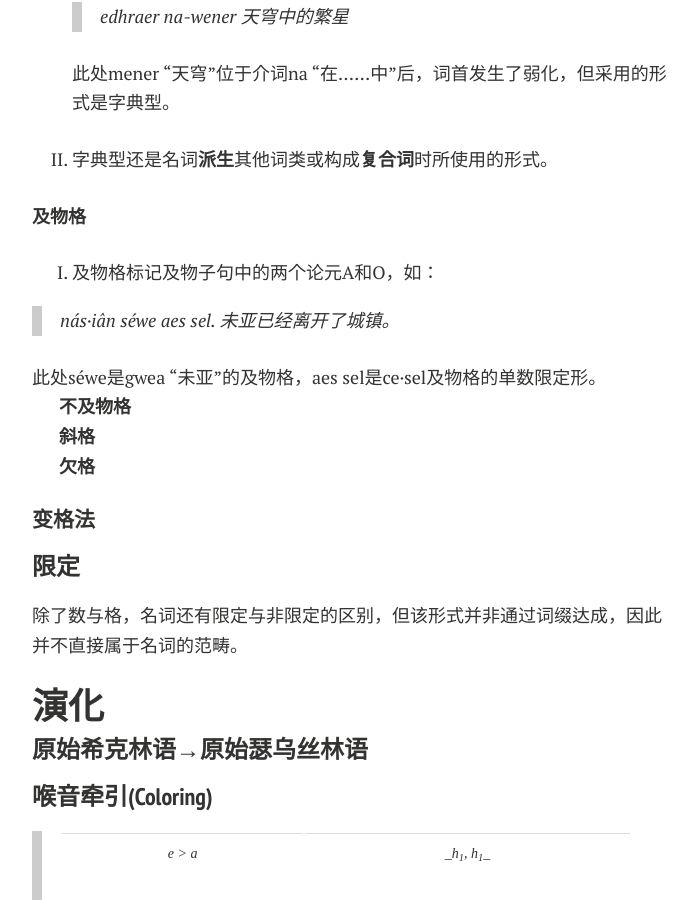
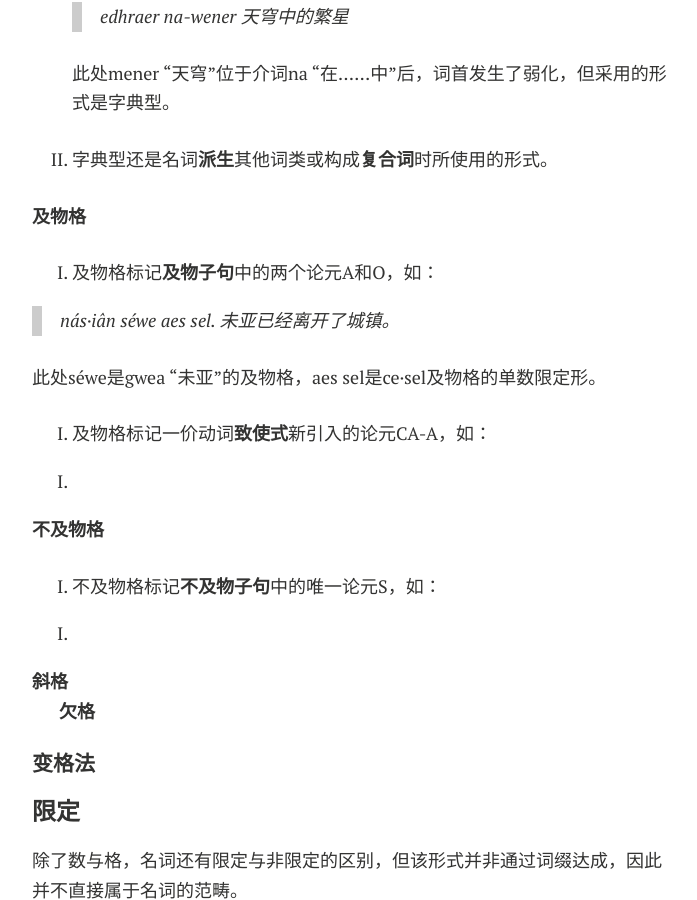
Before and after one commit to Kinnuch/kinnuch.github.io, a Jekyll site: the page built from laim/Theusṛin.md, in a window 1280 px wide and 900 px high, scrolled down 7779 px. Shown: the whole window, without its empty margins (288-985 px from the left). Built offline with Jekyll 4.4.1, drawn with Linux system fonts in a browser that asks for light colours; nearby versions of some CDN libraries; comment, search, counter and statistics services are not loaded; a style sheet for code colours, icons or effects is not loaded.

Commit message:
Update Theusṛin.md

```diff
--- a/laim/Theusṛin.md
+++ b/laim/Theusṛin.md
@@ -243,13 +243,25 @@ title: Theusṛin
 
 **及物格**
 
-1. 及物格标记及物子句中的两个论元A和O，如：
+1. 及物格标记**及物子句**中的两个论元A和O，如：
 
 > nás·iân séwe aes sel. 未亚已经离开了城镇。
 
 此处séwe是gwea “未亚”的及物格，aes sel是ce·sel及物格的单数限定形。
 
+2. 及物格标记一价动词**致使式**新引入的论元CA-A，如：
+
+>
+
+2.
+
 **不及物格**
+
+1. 不及物格标记**不及物子句**中的唯一论元S，如：
+
+>
+
+2.
 
 **斜格**
 
```
